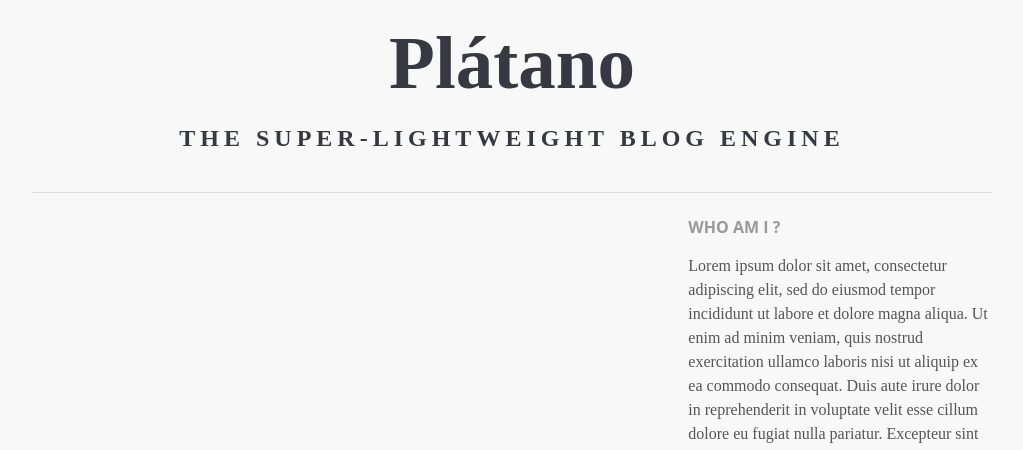
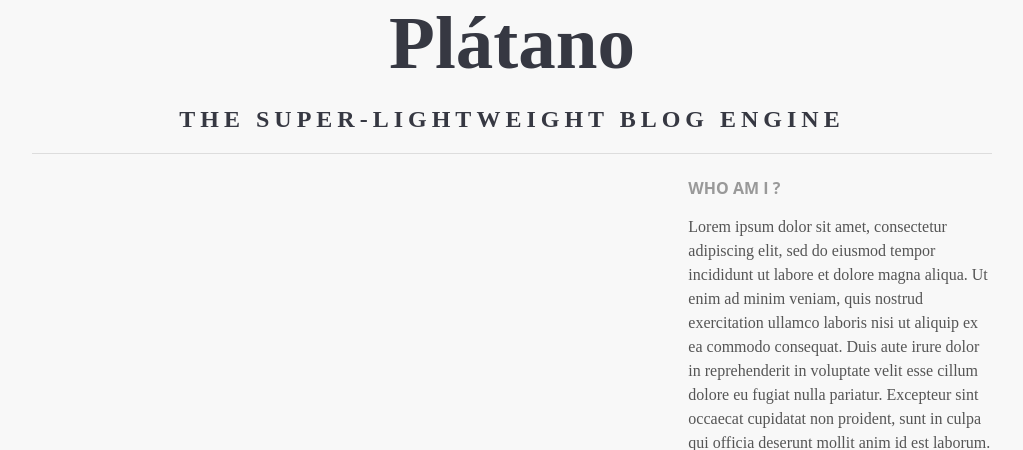
Before and after one commit to oscarbatlle/platano, a PHP site: page /index.php in a window 1280 px wide. Shown: the top 450 px of the page, without its empty margins (128-1151 px from the left). Run offline with PHP 8.4, Linux system fonts and the light colour scheme; data that the repository does not hold is empty.

Commit message:
Modify css/styles.css
Remove the padding from the .banner selector

```diff
--- a/css/styles.css
+++ b/css/styles.css
@@ -97,7 +97,6 @@
 
 .banner {
     border-bottom: #DDDDDD 1px solid;
-    padding: 2.040816%;
     background-size: cover;
     text-align: center;
     position: relative;
```
